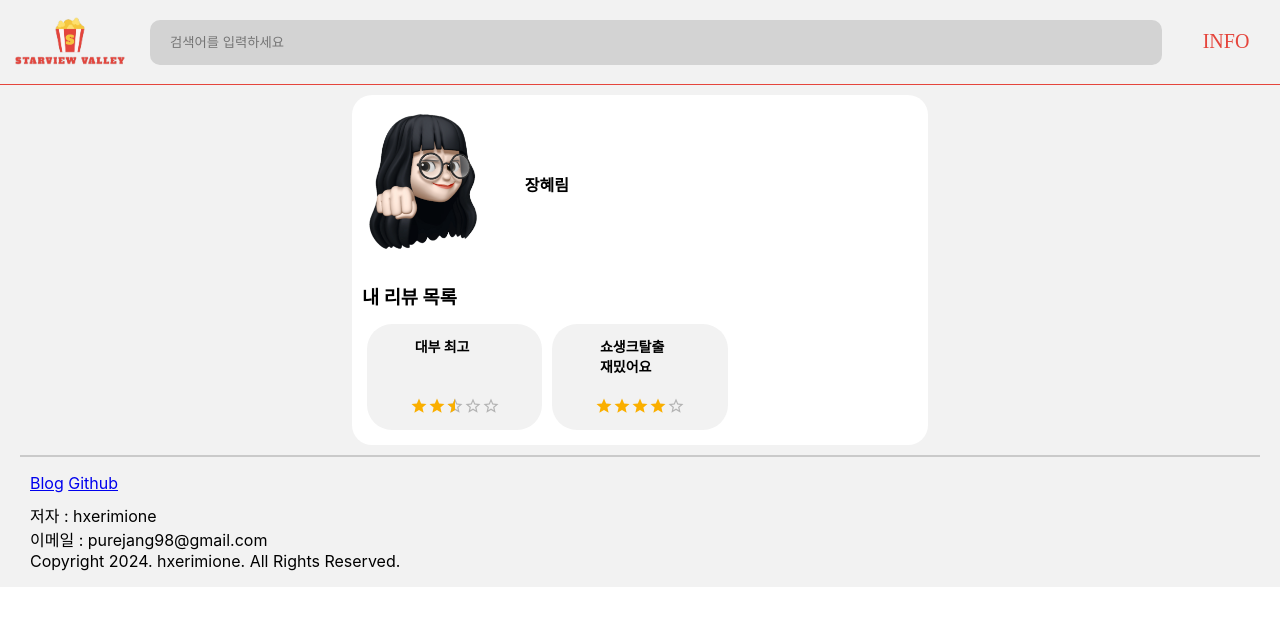
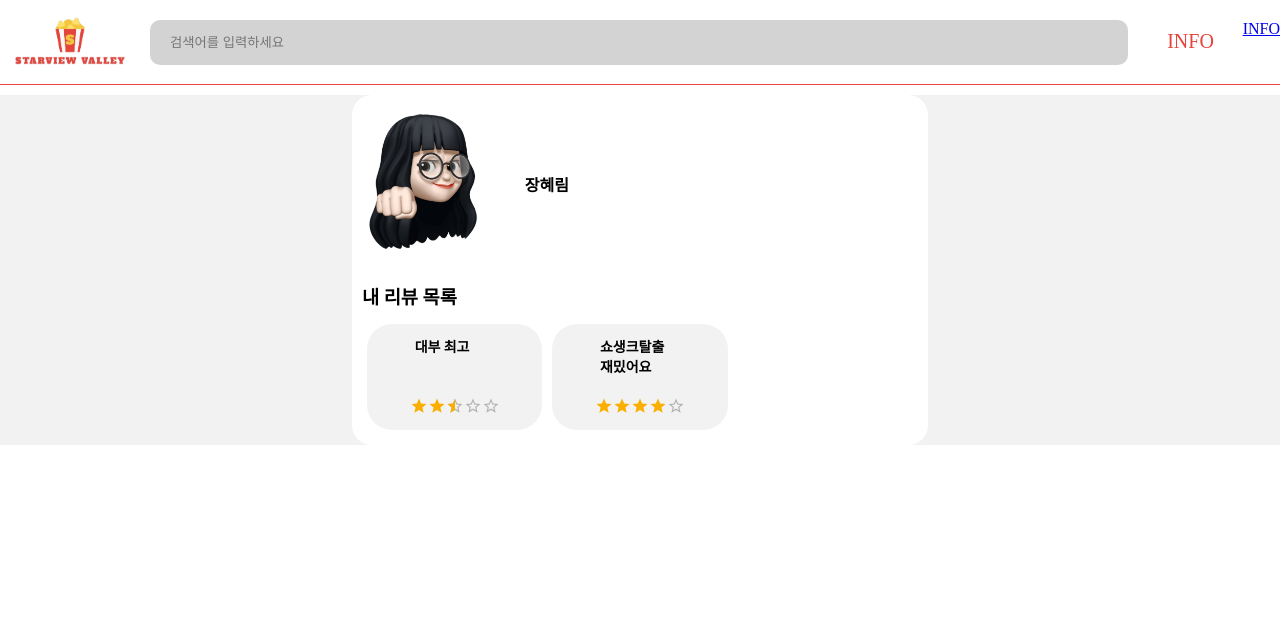
Before and after one commit to hxerimione/starring, a React (Create React App) app: page /myInfo in a window 1280 px wide. Shown: the top 626 px of the page. Built offline with nearby package versions, Linux system fonts and the light colour scheme; a web font is replaced by a local one.

Commit message:
header 리렌더링 개선

```diff
--- a/src/App.js
+++ b/src/App.js
@@ -10,6 +10,7 @@ import {
     useRef,
 } from 'react';
 import SearchResult from './pages/SearchResult';
+import MyHeader from './components/MyHeader';
 
 export const ReviewStateContext = createContext();
 export const ReviewDispatchContext = createContext();
@@ -123,6 +124,7 @@ function App() {
         <ReviewDispatchContext.Provider value={{ onCreate, onEdit, onRemove }}>
             <BrowserRouter>
                 <div className="App">
+                    <MyHeader />
                     <Routes>
                         <Route
                             path="/"
--- a/src/components/MyHeader.js
+++ b/src/components/MyHeader.js
@@ -1,11 +1,12 @@
 import React from 'react';
-import { useNavigate } from 'react-router-dom';
+import { Link, useNavigate } from 'react-router-dom';
 import Search from './Search';
 
 const MyHeader = () => {
     const env = process.env;
     env.PUBLIC_URL = env.PUBLIC_URL || '';
     const navigate = useNavigate();
+    console.log('header');
     return (
         <header>
             <img
@@ -23,6 +24,7 @@ const MyHeader = () => {
                 >
                     INFO
                 </div>
+                <Link to="/myInfo">INFO</Link>
             </div>
         </header>
     );
--- a/src/pages/Home.js
+++ b/src/pages/Home.js
@@ -1,3 +1,4 @@
+import React from 'react';
 import ContentList from '../components/ContentList';
 import MyFooter from '../components/MyFooter';
 import MyHeader from '../components/MyHeader';
@@ -5,12 +6,8 @@ import MyHeader from '../components/MyHeader';
 const Home = ({}) => {
     return (
         <div className="home">
-            <MyHeader />
-
             <ContentList />
-
-            <MyFooter />
         </div>
     );
 };
-export default Home;
+export default React.memo(Home);
--- a/src/pages/MyInfo.js
+++ b/src/pages/MyInfo.js
@@ -1,5 +1,5 @@
 import { Rating } from '@mui/material';
-import { useEffect, useState } from 'react';
+import React, { useEffect, useState } from 'react';
 import Modal from '../components/Modal';
 import MyFooter from '../components/MyFooter';
 import MyHeader from '../components/MyHeader';
@@ -25,7 +25,6 @@ const MyInfo = ({}) => {
     }
     return (
         <div className="myinfo">
-            <MyHeader searchKeyword={'검색어를 입력하세요'} />
             <div className="myinfo_wrapper">
                 <section className="myinfo_section">
                     <section className="myinfo_img_section">
@@ -78,8 +77,7 @@ const MyInfo = ({}) => {
                     )}
                 </section>
             </div>
-            <MyFooter />
         </div>
     );
 };
-export default MyInfo;
+export default React.memo(MyInfo);
--- a/src/pages/SearchResult.js
+++ b/src/pages/SearchResult.js
@@ -31,7 +31,6 @@ const SearchResult = ({}) => {
     console.log(contentList);
     return (
         <div>
-            <MyHeader />
             <div className="search_wrapper">
                 {modalOpen && (
                     <Modal
@@ -60,7 +59,6 @@ const SearchResult = ({}) => {
                         </div>
                     ))}
             </div>
-            <MyFooter />
         </div>
     );
 };
```
